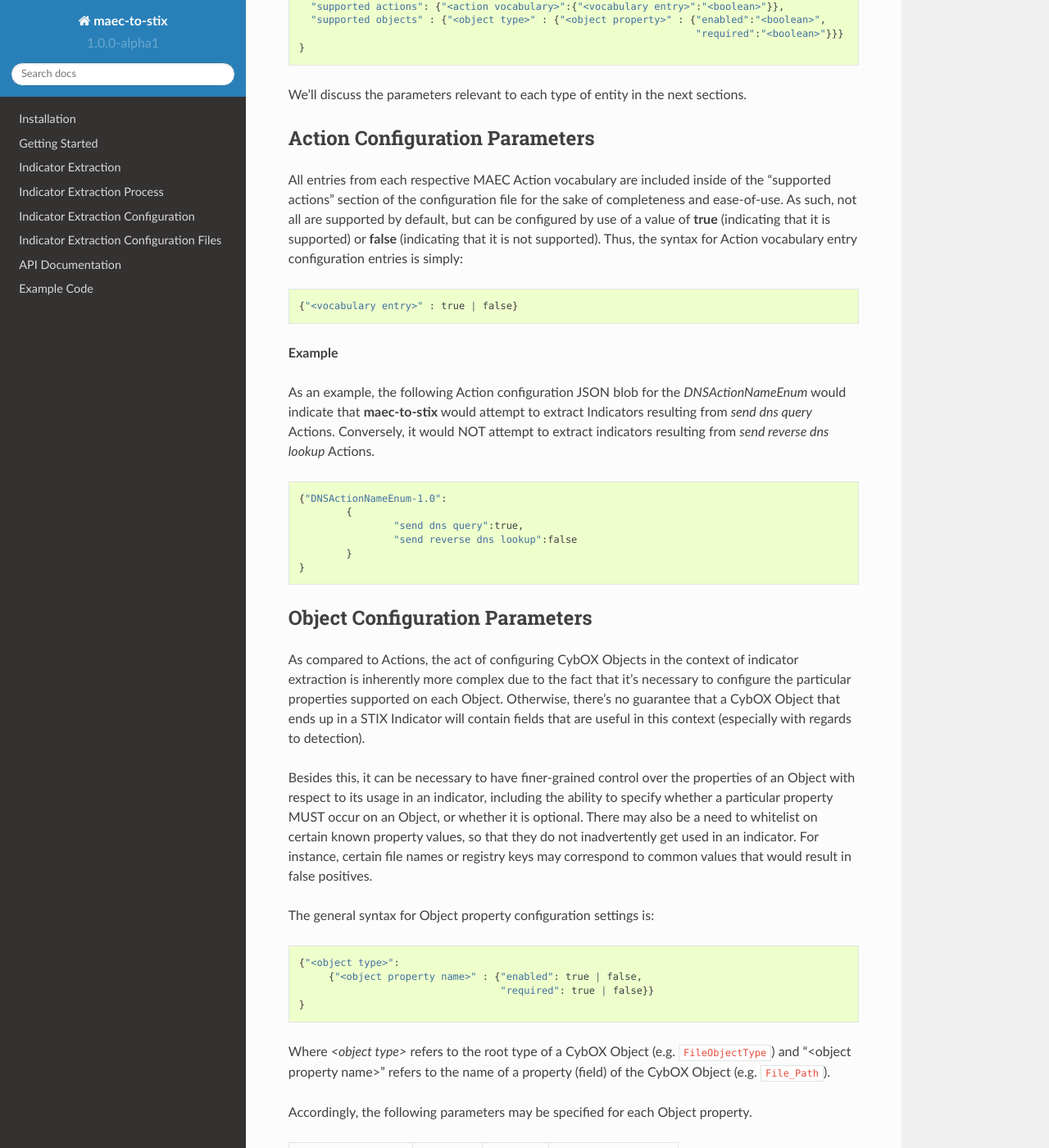
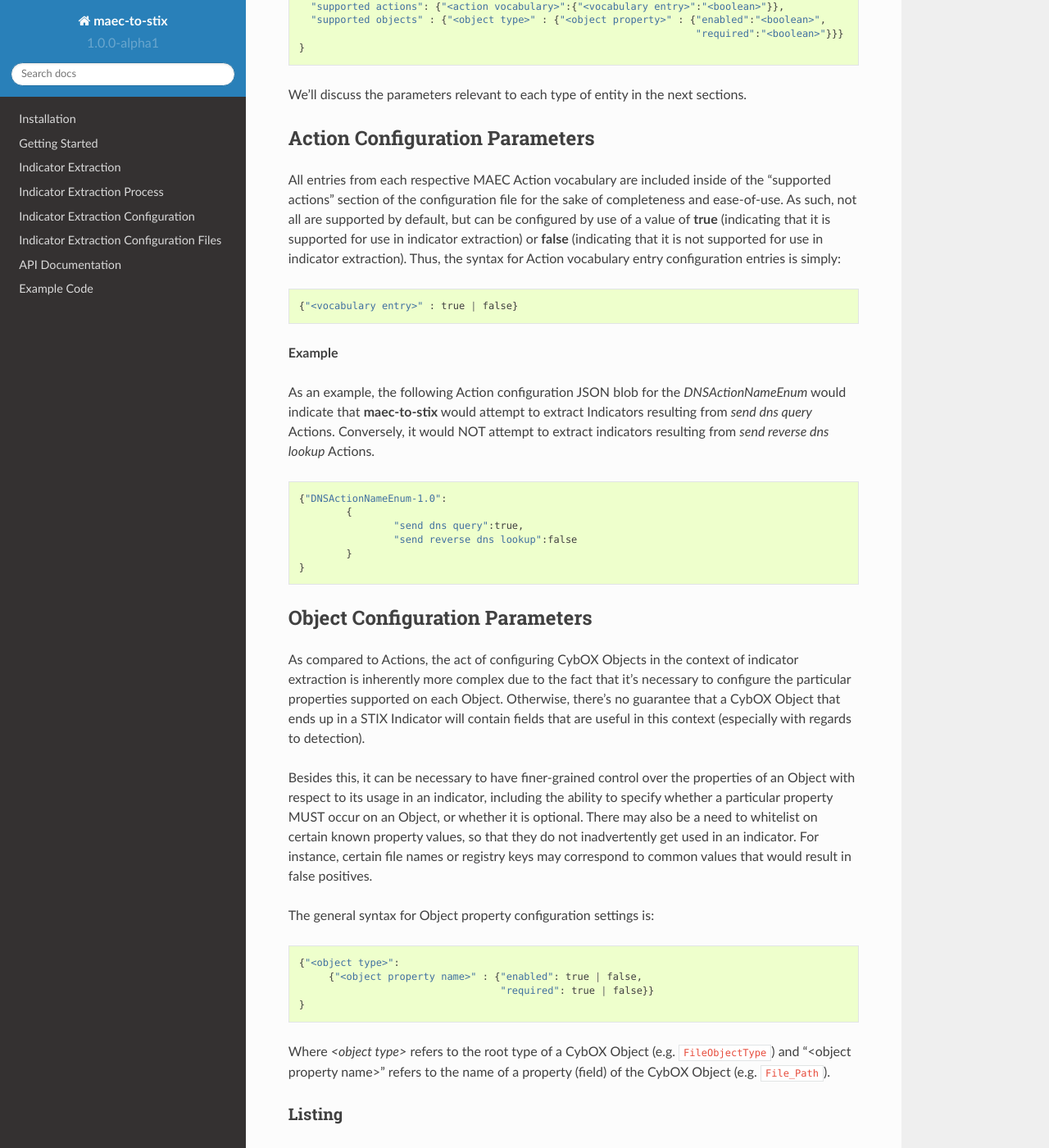
Before and after one commit to MAECProject/maec-to-stix, a Sphinx documentation site: the page built from docs/indicator_extraction/granular_config.rst, in a window 1280 px wide and 1400 px high, scrolled down 534 px. Shown: the whole window at 82% size. Built offline with Sphinx 7.4.7 and the Read the Docs theme 2.0.0, drawn with Linux system fonts in a browser that asks for light colours; some of the changed text lies outside the part shown.

Commit message:
Some minor updates for clarity

```diff
--- a/docs/indicator_extraction/granular_config.rst
+++ b/docs/indicator_extraction/granular_config.rst
@@ -30,9 +30,10 @@ Action Configuration Parameters
 All entries from each respective MAEC Action vocabulary are included inside of the
 "supported actions" section of the configuration file for the sake of completeness
 and ease-of-use. As such, not all are supported by default, but can be configured
-by use of a value of **true** (indicating that it is supported) or **false**
-(indicating that it is not supported). Thus, the syntax for Action vocabulary entry
-configuration entries is simply:
+by use of a value of **true** (indicating that it is supported for use in indicator
+extraction) or **false** (indicating that it is not supported for use in indicator
+extraction). Thus, the syntax for Action vocabulary entry configuration entries is
+simply:
 
 ::
 
@@ -87,7 +88,10 @@ Where *<object type>* refers to the root type of a CybOX Object (e.g.
 ``FileObjectType``) and "<object property name>" refers to the name of
 a property (field) of the CybOX Object (e.g. ``File_Path``).
 
-Accordingly, the following parameters may be specified for each Object property.
+Listing
+~~~~~~~
+
+The following parameters may be specified for each Object property.
 
 ===================== ============ ============= ========================
        Name               Type        Default      Example
@@ -101,11 +105,11 @@ whitelist               List          n/a        ["^10\\.([0-9]\\.?)+$"]
 Description
 ~~~~~~~~~~~
 
-- ``enabled``: whether or not the property should be extracted and used in the STIX Indicator. A value of **true** indicates that the property should be extracted, while a value of **false** indicates that it should not be. Thus, all other parameters are valid only in conjunction with this parameter being set to **true**.
+- ``enabled``: whether or not the property should be extracted and used in the STIX Indicator. A value of **true** indicates that the property should be extracted, while a value of **false** indicates that it should not be. Thus, all other parameters are valid only in conjunction with this parameter being set to **true**. Note that unless a CybOX Object has *at least one* property marked as ``enabled``, it will simply be ignored and will not be used in any STIX Indicators.
 
 - ``required``: whether the property MUST be found on the Object in order for the Object to be included in the STIX Indicator. Only valid if ``enabled`` is set to **true**. A value of **true** indicates that the property MUST be found on the Object, whereas a value of **false** indicates that the property is optional and therefore will be included if found on the Object. Note that if multiple values are marked as ``required``, ALL must be found on the Object in order for it to be used in the STIX Indicator.
 
-- ``mutually_exclusive`` (optional): whether the property is mutually exclusive with respect to other properties marked as such. This is intended to be used in cases where certain required properties are mutually exclusive with each other on an Object; thus, declaring such properties entails that an Object will used in the STIX Indicator only if one of these properties is found. Only valid if ``enabled`` is set to **true** AND also ``required`` is set to **true**. A value of **true** indicates that the property is mutually exclusive with regards to other properties marked as such, and therefore only one of these properties must be found on the Object in order for it to be used in the STIX Indicator. A value of **false** indicates that the property functions as any other non-mutually exclusive required property.
+- ``mutually_exclusive`` (optional): whether the property is mutually exclusive with respect to other properties marked as such. This is intended to be used in cases where certain required properties are mutually exclusive with each other on an Object; thus, declaring such properties entails that an Object will used in the STIX Indicator only if one of these properties is found. Only valid if ``enabled`` is set to **true** AND ``required`` is set to **true**. A value of **true** indicates that the property is mutually exclusive with regards to other properties marked as such, and therefore only one of these properties must be found on the Object in order for it to be used in the STIX Indicator. A value of **false** indicates that the property functions as any other non-mutually exclusive required property.
 
 - ``whitelist`` (optional): a list of Python-compatible regular expressions that signify patterns of values on the property that should be ignored and thus excluded from use in the STIX Indicator. Accordingly, this means that if an Object has a property marked as ``required`` and the value of this property matches against one or more of these regular expressions, the Object will be completely excluded from the STIX Indicator output.
 
```
